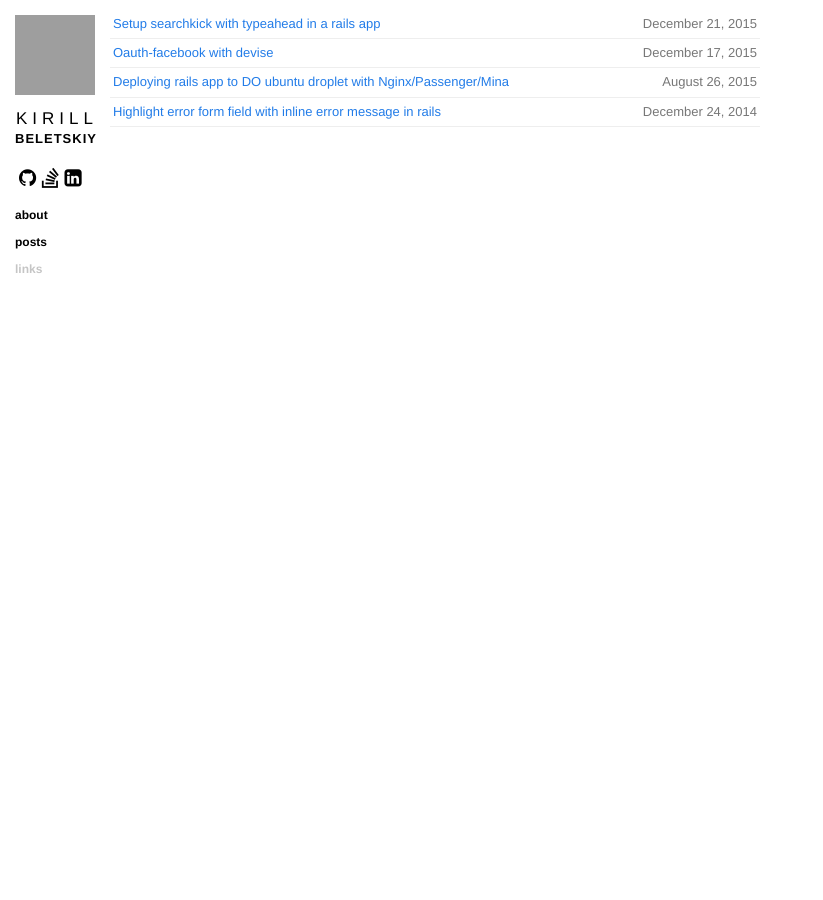
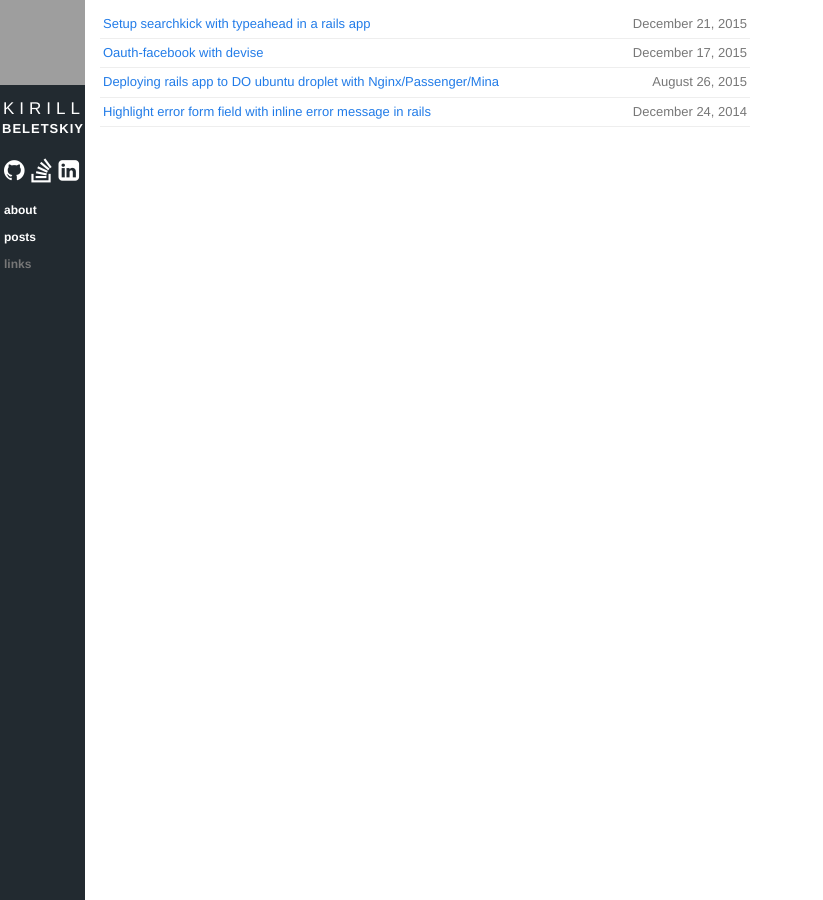
Before and after one commit to railsr/railsr.github.io, a Jekyll site: the page built from index.html, in a window 1280 px wide. Shown: the whole page, without its empty margins (0-823 px from the left). Built offline with Jekyll 4.4.1, drawn with Linux system fonts in a browser that asks for light colours; nearby versions of some CDN libraries; grey boxes are pictures that could not be loaded.

Commit message:
updated des

```diff
--- a/_includes/sidebar.html
+++ b/_includes/sidebar.html
@@ -1,6 +1,6 @@
 <section class="sidebar">
   <a href="/">
-    <img src="{{ site.github.owner_gravatar_url }}?s=150" height="80" width="80" class="avatar" />
+    <img src="{{ site.github.owner_gravatar_url }}?s=150" height="85" width="85" class="avatar" />
   </a>
 
   <section class="name">
@@ -22,7 +22,7 @@
     <ul>
       <li><a href="/about.html">about</a></li>
       <li><a href="/">posts</a></li>
-      <li><a href="/links" style="color: #C5C5C5;">links</a></li>
+      <li><a href="/links" style="color: #777777;">links</a></li>
     </ul>
   </section>
 </section>
--- a/css/base.scss
+++ b/css/base.scss
@@ -15,12 +15,12 @@ a {
 
 .sidebar {
   position: fixed;
-  left: 15px;
-  top: 15px;
-  width: 90px;//80px;
+  left: 0px;
+  top: 0px;
+  width: 85px;//80px;
   font-family: Helvetica, sans-serif;
   height: 100%;
-  // background-color: #f9f9f9;
+  background: #222A30;
   a {
     text-decoration: none;
   }
@@ -36,27 +36,27 @@ a {
   }
   .name {
     text-transform: uppercase;
-    margin: 10px 0 20px 0;
+    margin: 10px 0 20px 2px;
     #fname {
       padding-left: 1px;
       font-size: 17px;
       letter-spacing: 5px;
-      color: black;
+      color: white;
     }
     #lname {
       font-size: 13px;
       font-weight: bold;
       letter-spacing: 1px;
-      color: black;
+      color: white;
     }
   }
   .meta {
-    font-size: 20px;
+    font-size: 24px;
     a {
       margin-left: 0px;
-      color: black;
+      color: white;
       &:hover {
-        color: #227ce8;
+        color: #EC4E3B;
       }
     }
     margin-left: 4px;
@@ -65,15 +65,15 @@ a {
     }
   }
   .sections {
-    margin: 15px 0 0 0;
+    margin: 15px 0 0 4px;
     a {
       padding: 3px 0;
-      color: black;
+      color: white;
       font-weight: bold;
       font-size: 12px;
       display: block;
       &:hover {
-        color: #227ce8;
+        color: #EC4E3B;
       }
     }
     ul {
@@ -89,7 +89,7 @@ a {
 
 .content {
   max-width: 650px;
-  margin-left: 110px;
+  margin-left: 100px;
   margin-right: 20px;
   margin-bottom: 50px;
   h1, h2, h3, h4 {
@@ -191,6 +191,7 @@ a {
       margin: 0;
       color: #777777;
       border-bottom: 1px solid #eee;
+
       span {
         float: right;
       }
```
